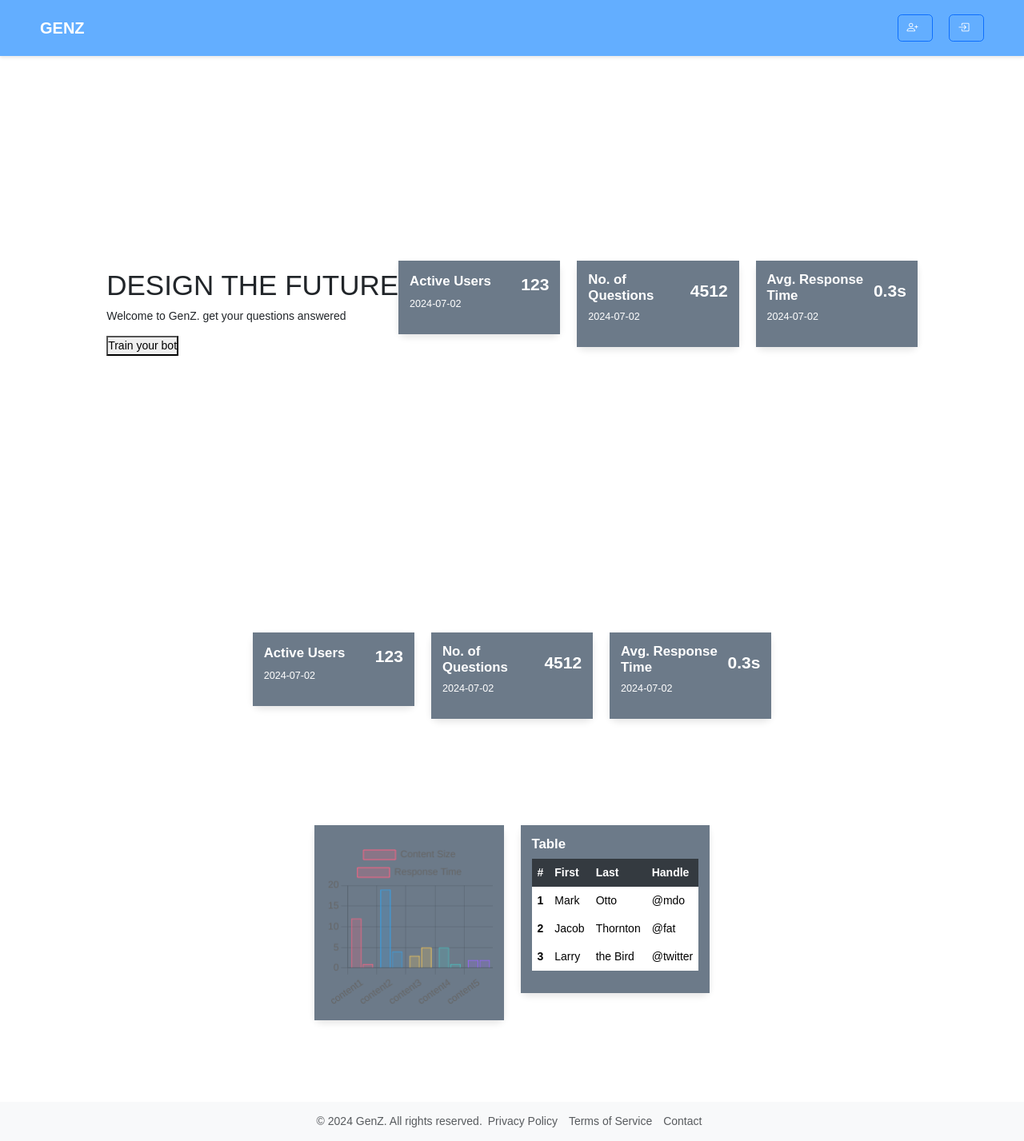
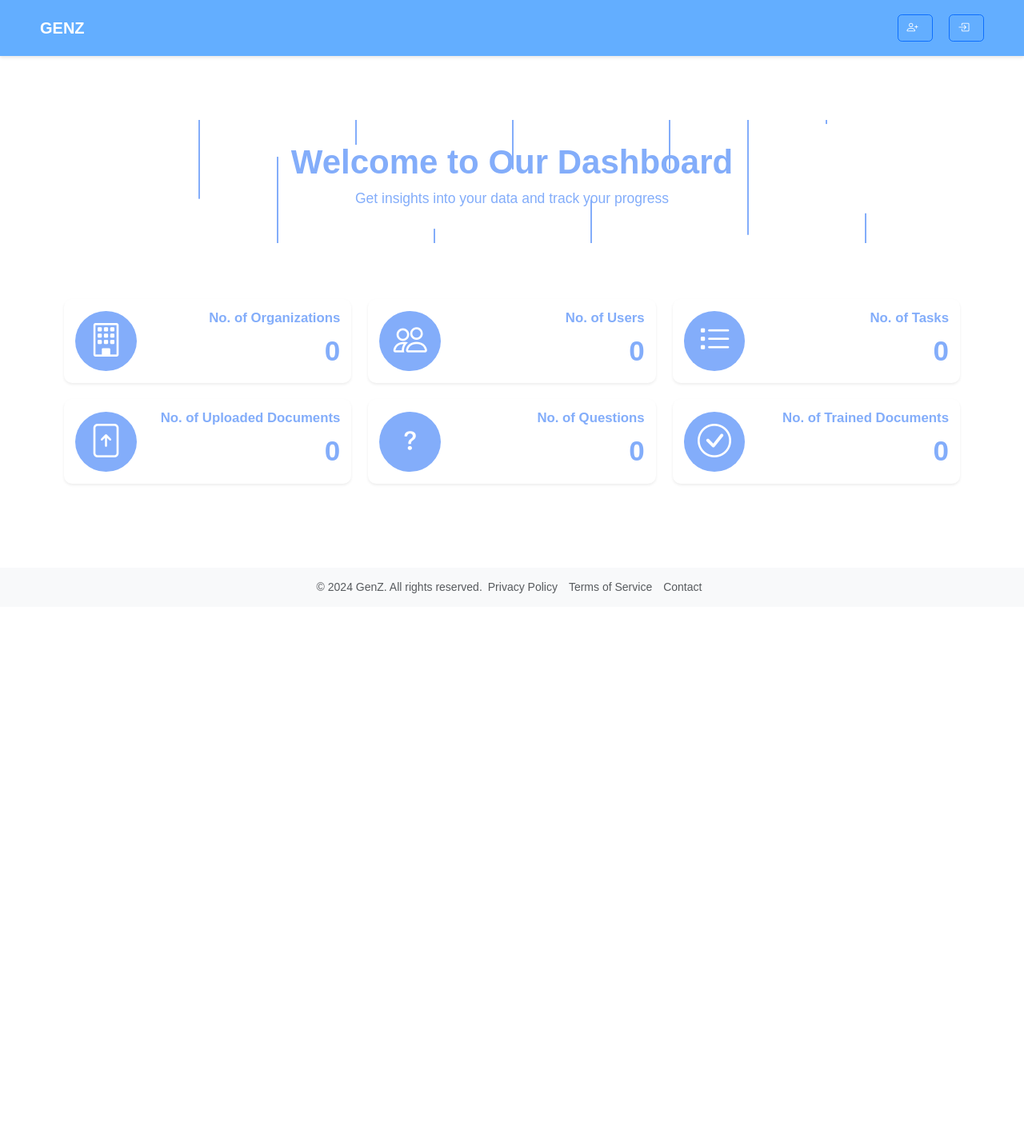
Before and after one commit to xahin96/GenZ, a Django app: page /Employee/dashboard/ in a window 1280 px wide. Shown: the whole page at 80% size. After the commit the page ends 742 px from the top, so only its background shows below. Run offline with Django 5.2, Linux system fonts and the light colour scheme; data that the repository does not hold is empty; parts of the project's set-up code (start-up, migrations or seed data) failed here and were passed over; some libraries are stand-ins or nearby versions.

Commit message:
employee dashboard

```diff
--- a/GenZ/Employee/templates/Employee/dashboard.html
+++ b/GenZ/Employee/templates/Employee/dashboard.html
@@ -6,220 +6,221 @@
 
 {% block extra_css %}
     <link rel="stylesheet" type="text/css" href="{% static 'Employee/dashboard.css' %}">
-    <script src="https://cdn.jsdelivr.net/npm/chart.js"></script>
+    <style>
+     {#.header {#}
+     {#       text-align: center;#}
+     {#       color:  #83adfa;#}
+     {#       padding: 2rem 0;#}
+     {#   }#}
+
+           .header {
+            position: relative;
+            text-align: center;
+            color: #83adfa;
+            padding: 2rem 0;
+            overflow: hidden;
+            background-color: transparent;
+               margin: 5rem;
+        }
+        .header h1 {
+            font-size: 3rem;
+            margin-bottom: 0.5rem;
+                font-weight: 900;
+        }
+        .header p {
+            font-size: 1.25rem;
+        }
+        .line {
+            position: absolute;
+            width: 2px;
+            height: 100%;
+            background: rgb(131 173 250);
+            top: 0;
+            animation: move-line 5s linear infinite;
+        }
+        .line:nth-child(1) { left: 10%; animation-duration: 5s; }
+        .line:nth-child(2) { left: 20%; animation-duration: 4s; }
+        .line:nth-child(3) { left: 30%; animation-duration: 6s; }
+        .line:nth-child(4) { left: 40%; animation-duration: 7s; }
+        .line:nth-child(5) { left: 50%; animation-duration: 3s; }
+        .line:nth-child(6) { left: 60%; animation-duration: 8s; }
+        .line:nth-child(7) { left: 70%; animation-duration: 5.5s; }
+        .line:nth-child(8) { left: 80%; animation-duration: 4.5s; }
+        .line:nth-child(9) { left: 90%; animation-duration: 6.5s; }
+        .line:nth-child(10) { left: 95%; animation-duration: 7.5s; }
+
+        @keyframes move-line {
+            0% { transform: translateY(-100%); }
+            100% { transform: translateY(100%); }
+        }
+
+        .container{
+            padding: 10px;
+            display: block;/
+            height: 100%;
+            width: 100%;
+        }
+        .icon-container {
+        display: flex;
+    align-items: center;
+    justify-content: center;
+    width: 100px;
+    height: 75px;
+    background-color: #83adfa;
+    border-radius: 50%;
+}
+.card-number {
+    font-size: 1.5rem;
+    font-weight: bold;
+    margin-top: 5px;
+}
+.card-number {
+    font-size: 2.5rem;
+}
+.card-title{
+    color: #83adfa;
+}
+.card-body {
+    background-color: transparent;
+    color: #83adfa;
+}
+
+        .icon-container i{
+            font-size: 3rem;
+            color: white !important;
+        }
+        .detail-container{
+            display: block;
+    float: right;
+    text-align: right;
+    width: 100%;
+        }
+    </style>
 {% endblock %}
 
 {% block content %}
     <div class="container">
-        <div class="hero">
-            <h1>DESIGN THE FUTURE</h1>
-            <p>Welcome to GenZ. get your questions answered </p>
-            <div class="cta">
-                <a href="{% url 'Employee:train' %}">
-                    <button>Train your bot</button>
-                </a>
+        <div class="row">
+            <div class="col-md-12">
+                 <div class="header">
+            <div class="line"></div>
+            <div class="line"></div>
+            <div class="line"></div>
+            <div class="line"></div>
+            <div class="line"></div>
+            <div class="line"></div>
+            <div class="line"></div>
+            <div class="line"></div>
+            <div class="line"></div>
+            <div class="line"></div>
+            <h1>Welcome to Our Dashboard</h1>
+            <p>Get insights into your data and track your progress</p>
+        </div>
             </div>
         </div>
         <div class="row">
                     <div class="col-md-4">
-                        <div class="card">
+                        <div class="card shadow-sm">
                             <div class="card-body">
-                                <div class="card-title-container">
-                                    <h5 class="card-title">Active Users</h5>
-                                    <div class="card-number">123</div>
+                                <div class="d-flex align-items-center">
+                                    <div class="icon-container mr-3">
+                                        <i class="bi bi-building fa-2x text-primary"></i>
                                     </div>
-                                <p class="card-date">2024-07-02</p>
-<!--                                <p class="card-text">Some quick example text to build on the card title and make up the bulk of the card's content.</p>-->
+                                    <div class="detail-container">
+                                        <h5 class="card-title mb-0">No. of Organizations</h5>
+                                        <div class="card-number">{{ no_of_organizations }}</div>
+                                    </div>
+                                </div>
                             </div>
                         </div>
                     </div>
             <div class="col-md-4">
-                        <div class="card">
+                        <div class="card shadow-sm">
                             <div class="card-body">
-                                <div class="card-title-container">
-                                    <h5 class="card-title">No. of Questions</h5>
-                                    <div class="card-number">4512</div>
+                                <div class="d-flex align-items-center">
+                                    <div class="icon-container mr-3">
+                                        <i class="bi bi-people fa-2x text-primary"></i>
                                     </div>
-                                <p class="card-date">2024-07-02</p>
-<!--                                <p class="card-text">Some quick example text to build on the card title and make up the bulk of the card's content.</p>-->
-                            </div>
-                        </div>
-                    </div>
-                         <div class="col-md-4">
-                        <div class="card">
-                            <div class="card-body">
-                                <div class="card-title-container">
-                                    <h5 class="card-title">Avg. Response Time</h5>
-                                    <div class="card-number">0.3s</div>
-                                </div>
-                                <p class="card-date">2024-07-02</p>
-<!--                                <p class="card-text">Some quick example text to build on the card title and make up the bulk of the card's content.</p>-->
-                            </div>
-                        </div>
-                    </div>
-                    </div>
-<!--        <div class="features">-->
-<!--            <div class="feature">-->
-<!--                <h2>01</h2>-->
-<!--                <p> information 1.</p>-->
-<!--            </div>-->
-<!--            <div class="feature">-->
-<!--                <h2>02</h2>-->
-<!--                <p>information 2</p>-->
-<!--            </div>-->
-<!--            <div class="feature">-->
-<!--                <h2>03</h2>-->
-<!--                <p> information 3</p>-->
-<!--            </div>-->
-<!--        </div>-->
-    </div>
-
-    <div class="flex-grow-1 p-3">
-                <div class="container">
-                    <div class="row">
-                        <div class="col-md-4">
-                        <div class="card">
-                            <div class="card-body">
-                                <div class="card-title-container">
-                                    <h5 class="card-title">Active Users</h5>
-                                    <div class="card-number">123</div>
-                                </div>
-                                <p class="card-date">2024-07-02</p>
-<!--                                <p class="card-text">Some quick example text to build on the card title and make up the bulk of the card's content.</p>-->
-                            </div>
-                        </div>
-                    </div>
-                         <div class="col-md-4">
-                        <div class="card">
-                            <div class="card-body">
-                                <div class="card-title-container">
-                                    <h5 class="card-title">No. of Questions</h5>
-                                    <div class="card-number">4512</div>
-                                </div>
-                                <p class="card-date">2024-07-02</p>
-<!--                                <p class="card-text">Some quick example text to build on the card title and make up the bulk of the card's content.</p>-->
-                            </div>
-                        </div>
-                    </div>
-                         <div class="col-md-4">
-                        <div class="card">
-                            <div class="card-body">
-                                <div class="card-title-container">
-                                    <h5 class="card-title">Avg. Response Time</h5>
-                                    <div class="card-number">0.3s</div>
-                                </div>
-                                <p class="card-date">2024-07-02</p>
-<!--                                <p class="card-text">Some quick example text to build on the card title and make up the bulk of the card's content.</p>-->
-                            </div>
-                        </div>
-                    </div>
-                    </div>
-                    <div class="row">
-                        <div class="col-md-6">
-                            <div class="card mb-4">
-                                <div class="card-body">
-                                    <h5 class="card-title"> </h5>
-                                    <canvas id="myChart" width="400" height="400"></canvas>
-                                </div>
-                            </div>
-                        </div>
-                        <div class="col-md-6">
-                            <div class="card mb-4">
-                                <div class="card-body">
-                                    <h5 class="card-title">Table</h5>
-                                    <table class="table">
-                                        <thead>
-                                            <tr>
-                                                <th scope="col">#</th>
-                                                <th scope="col">First</th>
-                                                <th scope="col">Last</th>
-                                                <th scope="col">Handle</th>
-                                            </tr>
-                                        </thead>
-                                        <tbody>
-                                            <tr>
-                                                <th scope="row">1</th>
-                                                <td>Mark</td>
-                                                <td>Otto</td>
-                                                <td>@mdo</td>
-                                            </tr>
-                                            <tr>
-                                                <th scope="row">2</th>
-                                                <td>Jacob</td>
-                                                <td>Thornton</td>
-                                                <td>@fat</td>
-                                            </tr>
-                                            <tr>
-                                                <th scope="row">3</th>
-                                                <td>Larry</td>
-                                                <td>the Bird</td>
-                                                <td>@twitter</td>
-                                            </tr>
-                                        </tbody>
-                                    </table>
-                                </div>
+                                    <div class="detail-container">
+                                        <h5 class="card-title mb-0">No. of Users</h5>
+                                        <div class="card-number">{{ no_of_users }}</div>
                                     </div>
                                 </div>
                             </div>
                         </div>
                     </div>
 
-<script>
-        var ctx = document.getElementById('myChart').getContext('2d');
-        var myChart = new Chart(ctx, {
-            type: 'bar',
-            data: {
-                labels: ['content1','content2','content3','content4','content5'],
-                datasets: [{
-                    label: 'Content Size',
-                    data: [12, 19, 3, 5, 2, 3],
-                    backgroundColor: [
-                        'rgba(255, 99, 132, 0.2)',
-                        'rgba(54, 162, 235, 0.2)',
-                        'rgba(255, 206, 86, 0.2)',
-                        'rgba(75, 192, 192, 0.2)',
-                        'rgba(153, 102, 255, 0.2)',
-                        'rgba(255, 159, 64, 0.2)'
-                    ],
-                    borderColor: [
-                        'rgba(255, 99, 132, 1)',
-                        'rgba(54, 162, 235, 1)',
-                        'rgba(255, 206, 86, 1)',
-                        'rgba(75, 192, 192, 1)',
-                        'rgba(153, 102, 255, 1)',
-                        'rgba(255, 159, 64, 1)'
-                    ],
-                    borderWidth: 1
-                },
-                {
-                    label: 'Response Time',
-                    data: [1, 4, 5, 1, 2, 2],
-                    backgroundColor: [
-                        'rgba(255, 99, 132, 0.2)',
-                        'rgba(54, 162, 235, 0.2)',
-                        'rgba(255, 206, 86, 0.2)',
-                        'rgba(75, 192, 192, 0.2)',
-                        'rgba(153, 102, 255, 0.2)',
-                        'rgba(255, 159, 64, 0.2)'
-                    ],
-                    borderColor: [
-                        'rgba(255, 99, 132, 1)',
-                        'rgba(54, 162, 235, 1)',
-                        'rgba(255, 206, 86, 1)',
-                        'rgba(75, 192, 192, 1)',
-                        'rgba(153, 102, 255, 1)',
-                        'rgba(255, 159, 64, 1)'
-                    ],
-                    borderWidth: 1
-                }]
-            },
-            options: {
-                scales: {
-                    y: {
-                        beginAtZero: true
-                    }
-                }
-            }
-        });
-</script>
+            <div class="col-md-4">
+                        <div class="card shadow-sm">
+                            <div class="card-body">
+                                <div class="d-flex align-items-center">
+                                    <div class="icon-container mr-3">
+                                        <i class="bi bi-list-task fa-2x text-primary"></i>
+                                    </div>
+                                    <div class="detail-container">
+                                        <h5 class="card-title mb-0">No. of Tasks</h5>
+                                        <div class="card-number">{{ no_of_tasks }}</div>
+                                    </div>
+                                </div>
+                            </div>
+                        </div>
+                    </div>
+
+
+
+
+
+                    <div class="col-md-4">
+                        <div class="card shadow-sm">
+                            <div class="card-body">
+                                <div class="d-flex align-items-center">
+                                    <div class="icon-container mr-3">
+                                        <i class="bi bi-file-arrow-up fa-2x text-primary"></i>
+                                    </div>
+                                    <div class="detail-container">
+                                        <h5 class="card-title mb-0">No. of Uploaded Documents</h5>
+                                        <div class="card-number">{{ no_of_uploaded_files }}</div>
+                                    </div>
+                                </div>
+                            </div>
+                        </div>
+                    </div>
+
+                 <div class="col-md-4">
+                        <div class="card shadow-sm">
+                            <div class="card-body">
+                                <div class="d-flex align-items-center">
+                                    <div class="icon-container mr-3">
+                                        <i class="bi bi-question fa-2x text-primary"></i>
+                                    </div>
+                                    <div class="detail-container">
+                                        <h5 class="card-title mb-0">No. of Questions</h5>
+                                        <div class="card-number">{{ no_of_questions }}</div>
+                                    </div>
+                                </div>
+                            </div>
+                        </div>
+                    </div>
+
+
+                  <div class="col-md-4">
+                        <div class="card shadow-sm">
+                            <div class="card-body">
+                                <div class="d-flex align-items-center">
+                                    <div class="icon-container mr-3">
+                                        <i class="bi bi-check-circle fa-2x text-primary"></i>
+                                    </div>
+                                    <div class="detail-container">
+                                        <h5 class="card-title mb-0">No. of Trained Documents</h5>
+                                        <div class="card-number">{{ no_of_trained_files }}</div>
+                                    </div>
+                                </div>
+                            </div>
+                        </div>
+                    </div>
+
+
+        </div>
+
+    </div>
 {% endblock %}
--- a/GenZ/Employee/views.py
+++ b/GenZ/Employee/views.py
@@ -1,5 +1,5 @@
 import time
-
+from client.models import *
 from django.contrib import messages
 from django.contrib.auth.decorators import login_required
 from django.shortcuts import render, redirect
@@ -8,6 +8,7 @@
 from .models import Task, Employee, UploadedFile, Organization
 from .tasks import long_running_task
 from .chat import *
+
 import os
 
 def signup_view(request):
@@ -78,7 +79,18 @@
 
 
 def dashboard_view(request):
-    return render(request, 'Employee/dashboard.html')
+    no_of_organizations = Organization.objects.all().count()
+    no_of_tasks = Task.objects.all().count()
+    no_of_users = Employee.objects.all().count()
+    no_of_questions = Question.objects.all().count()
+    no_of_uploaded_files = UploadedFile.objects.all().count()
+    no_of_trained_files = UploadedFile.objects.filter(trained=True).count()
+
+    context = {'no_of_organizations': no_of_organizations, 'no_of_tasks': no_of_tasks,
+               'no_of_users': no_of_users, 'no_of_questions': no_of_questions,
+               'no_of_uploaded_files': no_of_uploaded_files, 'no_of_trained_files': no_of_trained_files}
+
+    return render(request, 'Employee/dashboard.html',context)
 
 
 def profile_view(request):
```
Lines whose indentation alone changed are shown as unchanged.
